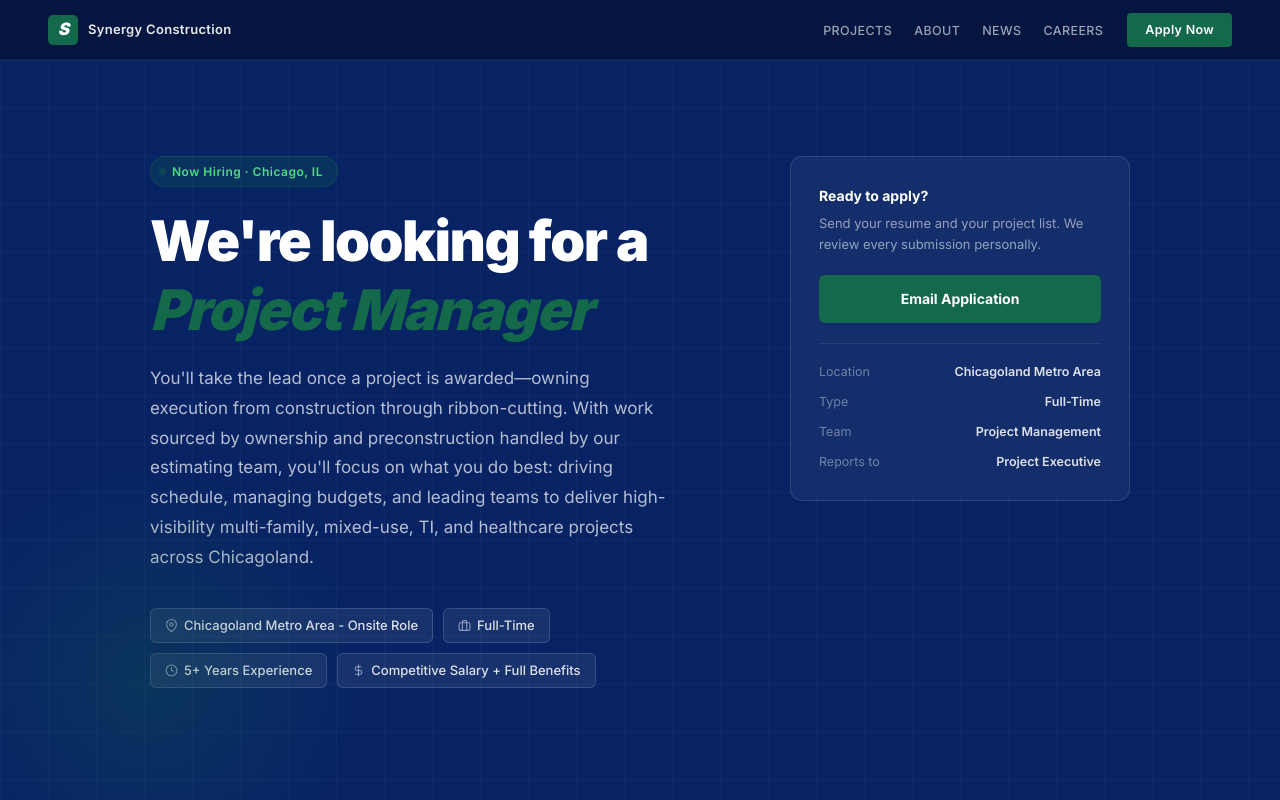
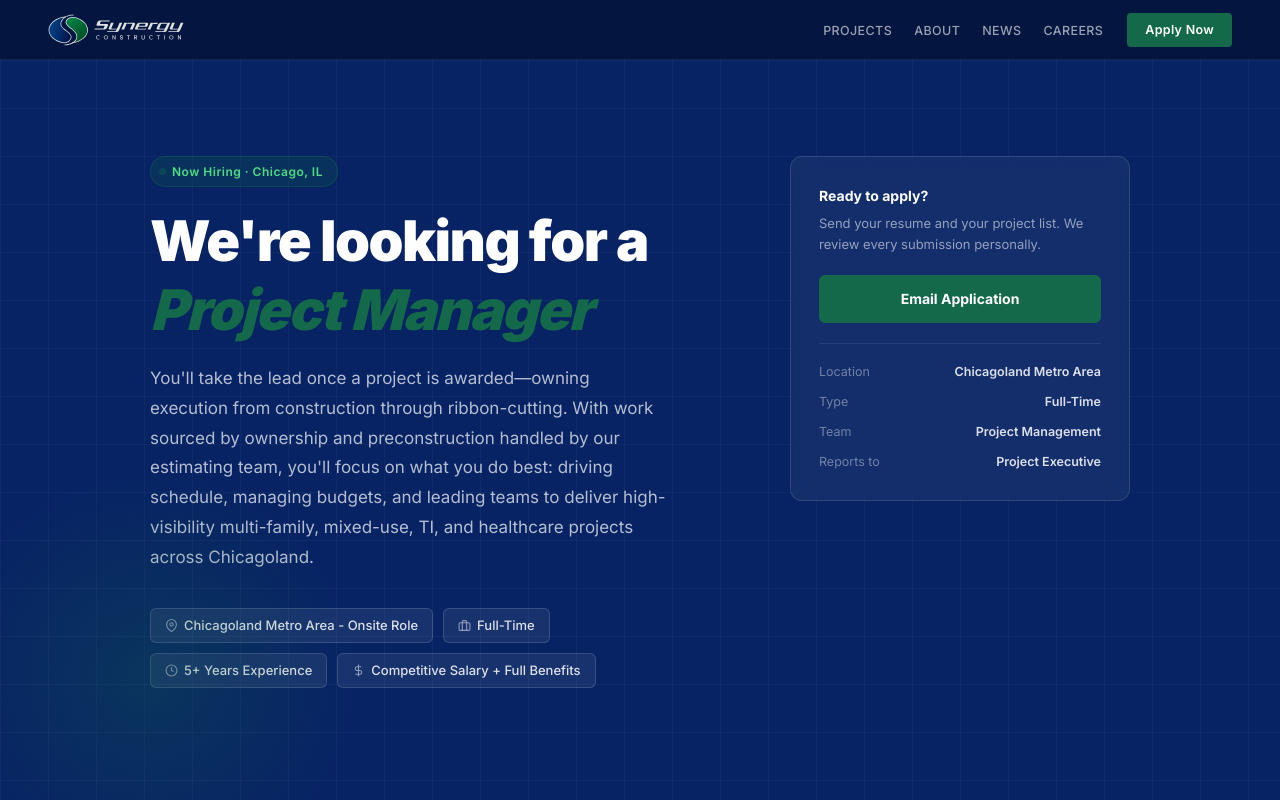
Before and after one commit to WearyCodes/synergy-pm-hiring, a plain HTML site: page pm-hiring.html in a window 1280 px wide. Shown: the top 800 px of the page. Drawn offline with Linux system fonts and the light colour scheme.

Commit message:
Use real Synergy logo and match syn-grp.com color palette
- Replace placeholder "S" mark with the actual synergychicagocontracting.svg logo (verified byte-identical to the one live on syn-grp.com) in nav and footer across all pages
- Confirmed navy (#072364) and green (#136949) already matched the live site exactly via computed-style scrape
- Tightened secondary palette to match scraped values: section background #efefef, body text warm grays (#2d2c2c / #403f3f) instead of cool blue-black, borders warmed slightly

Co-Authored-By: Claude Sonnet 4.6 <noreply@anthropic.com>

```diff
--- a/pm-hiring.html
+++ b/pm-hiring.html
@@ -15,12 +15,12 @@
       --navy-deep: #041540;
       --green:     #136949;
       --green-lt:  #1a8a5e;
-      --sand:      #f7f5f0;
-      --off-white: #fafafa;
-      --border:    #e4e7ed;
-      --gray:      #6b7280;
-      --gray-lt:   #9ca3af;
-      --text:      #111827;
+      --sand:      #efefef;
+      --off-white: #ffffff;
+      --border:    #e2e0dc;
+      --gray:      #403f3f;
+      --gray-lt:   #8a8888;
+      --text:      #2d2c2c;
     }
 
     html { scroll-behavior: smooth; }
@@ -51,24 +51,10 @@
       gap: 10px;
       text-decoration: none;
     }
-    .nav-s {
-      width: 30px;
-      height: 30px;
-      background: var(--green);
-      border-radius: 5px;
-      display: grid;
-      place-items: center;
-      font-weight: 900;
-      font-size: 17px;
-      color: white;
-      letter-spacing: -1px;
-      font-style: italic;
-    }
-    .nav-wordmark {
-      font-size: 13px;
-      font-weight: 600;
-      color: rgba(255,255,255,0.9);
-      letter-spacing: 0.3px;
+    .nav-logo {
+      height: 32px;
+      width: auto;
+      display: block;
     }
     .nav-right {
       display: flex;
@@ -795,18 +781,10 @@
       align-items: center;
       gap: 9px;
     }
-    .footer-s {
-      width: 28px; height: 28px;
-      background: var(--green);
-      border-radius: 4px;
-      display: grid; place-items: center;
-      font-weight: 900; font-size: 16px;
-      color: white; font-style: italic;
-    }
-    .footer-wordmark {
-      font-size: 13px;
-      font-weight: 600;
-      color: rgba(255,255,255,0.8);
+    .footer-logo img {
+      height: 34px;
+      width: auto;
+      display: block;
     }
     .footer-col h4 {
       font-size: 11px;
@@ -867,8 +845,7 @@
 <!-- NAV -->
 <nav>
   <a class="nav-brand" href="https://syn-grp.com/">
-    <div class="nav-s">S</div>
-    <span class="nav-wordmark">Synergy Construction</span>
+    <img class="nav-logo" src="assets/synergy-logo.svg" alt="Synergy Construction Group">
   </a>
   <div class="nav-right">
     <ul class="nav-links">
@@ -1307,8 +1284,7 @@
   <div class="footer-inner">
     <div class="footer-brand">
       <div class="footer-logo">
-        <div class="footer-s">S</div>
-        <span class="footer-wordmark">Synergy Construction Group</span>
+        <img src="assets/synergy-logo.svg" alt="Synergy Construction Group">
       </div>
       <p>Chicago's general contractor for high-impact construction. Offices in West Town, Chicago and Lombard, IL.</p>
     </div>
```
Also changed, not shown: admin-hiring.html (+10 -18 lines), index.html (+3 -5 lines), superintendent.html (+10 -20 lines), assets/synergy-logo.svg (added).
